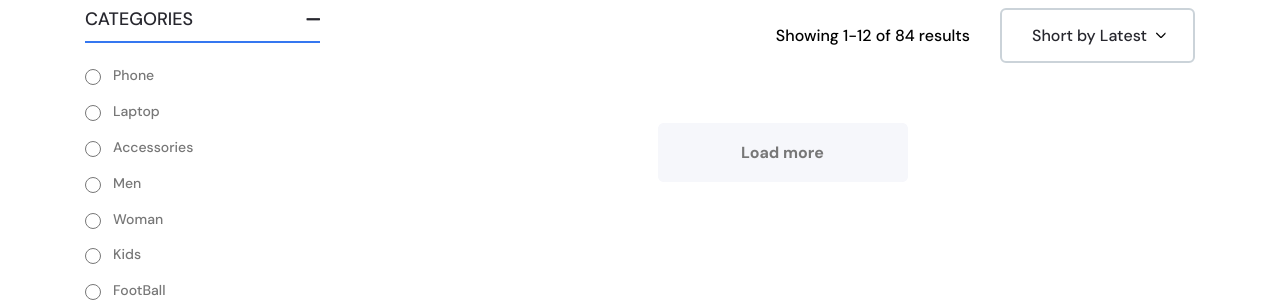
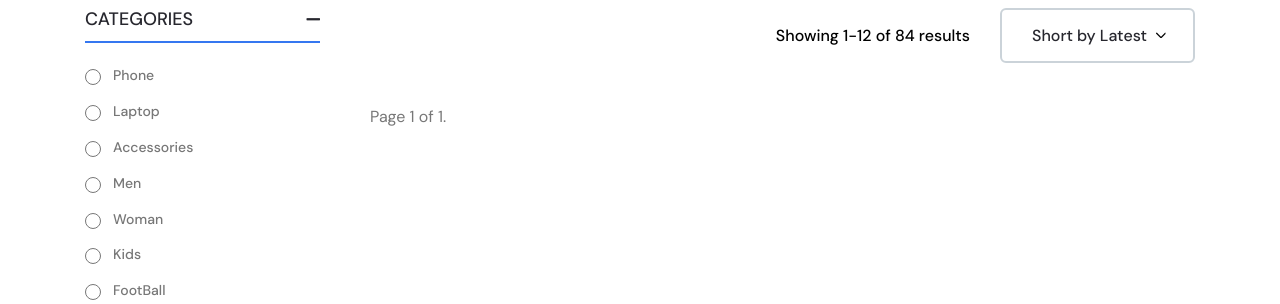
Before and after one commit to khaledm0hameed/DJ_Store, a Django app: page /shop/grid/category/7/ in a window 1280 px wide. Shown: the part 650-954 px from the top of the page. Run offline with Django 4.2, Linux system fonts and the light colour scheme; data comes from the database, SQL or seed files in the repository; both versions use the stored data as it was after the commit; some libraries are stand-ins or nearby versions; some web fonts are replaced.

Commit message:
add pagination

```diff
--- a/dummy_data.py
+++ b/dummy_data.py
@@ -12,7 +12,7 @@ from shop.models import Brand, Product, Category, SubCategory
 
 def seed_Product(n):
     fake = Faker()
-    Image = ['car1.jpeg', 'car2.jpeg', 'car3.jpeg', 'car4.jpeg', 'car5.jpeg']
+    Image = ['car1.jpeg', 'car2.jpeg', 'car3.jpeg', 'car4.jpeg', 'car5.jpeg','12.jpeg','camera.jpeg','car7.jpeg','Untitled1212.jpeg']
     Flag = ['New', 'Sale', 'Hot', 'feature']
 
     for _ in range(n):
@@ -20,8 +20,8 @@ def seed_Product(n):
                 Name=fake.name(),
                 Price=round(random.uniform(20.99, 99.99),2),
                 Description=fake.text(),
-                Image = f'images/{Image[random.randint(0,4)]}',
+                Image = f'images/{Image[random.randint(0,8)]}',
             )
     print(f"Successfully created {n} Products")
 
-seed_Product(100)
+seed_Product(1000)
--- a/shop/admin.py
+++ b/shop/admin.py
@@ -8,6 +8,7 @@ class ProductImagesTupolar(admin.TabularInline):
 # Product admin with inline ProductImagesTupolar
 class ProductAdmin(admin.ModelAdmin):
     inlines = [ProductImagesTupolar]
+    search_fields = ['Name']  # Add this line to enable search by product name
 
 # Register models with their respective admin classes
 admin.site.register(Product, ProductAdmin)
--- a/shop/views.py
+++ b/shop/views.py
@@ -12,6 +12,7 @@ from django.views import View
 from .forms import AddProductForm,AddReviewForm
 from .utils import COLOR_MAP
 from django.utils import timezone
+from django.core.paginator import Paginator
 # Create your views here.
 
 
@@ -45,6 +46,8 @@ class ShopGridView(ListView):
         subcategories = SubCategory.objects.annotate(product_count=Count('products'))
         context['subCategory'] = subcategories
         return context
+
+
 #___________________________________________________________________________
 
 class ProductDetailView(View):
--- a/templates/shop/detail.html
+++ b/templates/shop/detail.html
@@ -234,7 +234,7 @@
                     <div class="slick-single-layout">
                         <div class="axil-product">
                             <div class="thumbnail">
-                                <a href="{{pro.Slug}}/">
+                                <a href="{% url 'detail' pro.Slug %}">
                                     <img src="{{pro.Image.url}}" style="width:200px;hight:200px;" alt="Product Images">
                                 </a>
                                 <div class="label-block label-right">
@@ -249,7 +249,7 @@
                             </div>
                             <div class="product-content">
                                 <div class="inner">
-                                    <h5 class="title"><a href="{{pro.Slug}}/">{{pro.Name}}</a></h5>
+                                    <h5 class="title"><a href="{% url 'detail' pro.Slug %}">{{pro.Name}}</a></h5>
                                     <div class="product-price-variant">
                                         <span class="price current-price">{{pro.Price}}</span>
                                     </div>
--- a/templates/shop/grid.html
+++ b/templates/shop/grid.html
@@ -158,11 +158,28 @@
                              {% endfor %}
                             <!-- End Single Product  -->
                         </div>
-                        <div class="text-center pt--20">
 
-                                <a href="#" class="axil-btn btn-bg-lighter btn-load-more">Load more</a>
 
+                        <div class="pagination">
+                            <span class="step-links">
+                                {% if page_obj.has_previous %}
+                                    <a href="?page=1">&laquo; first</a>
+                                    <a href="?page={{ page_obj.previous_page_number }}">previous</a>
+                                {% endif %}
+
+                                <span class="current">
+                                    Page {{ page_obj.number }} of {{ page_obj.paginator.num_pages }}.
+                                </span>
+
+                                {% if page_obj.has_next %}
+                                    <a href="?page={{ page_obj.next_page_number }}">next</a>
+                                    <a href="?page={{ page_obj.paginator.num_pages }}">last &raquo;</a>
+                                {% endif %}
+                            </span>
                         </div>
+
+
+
                     </div>
                 </div>
             </div>
```
Also changed, not shown: db.sqlite3, media/images/camera.jpeg (added), media/images/car7.jpeg (added), media/images/fire.jpeg (added), media/images/skincare.jpeg (added).
